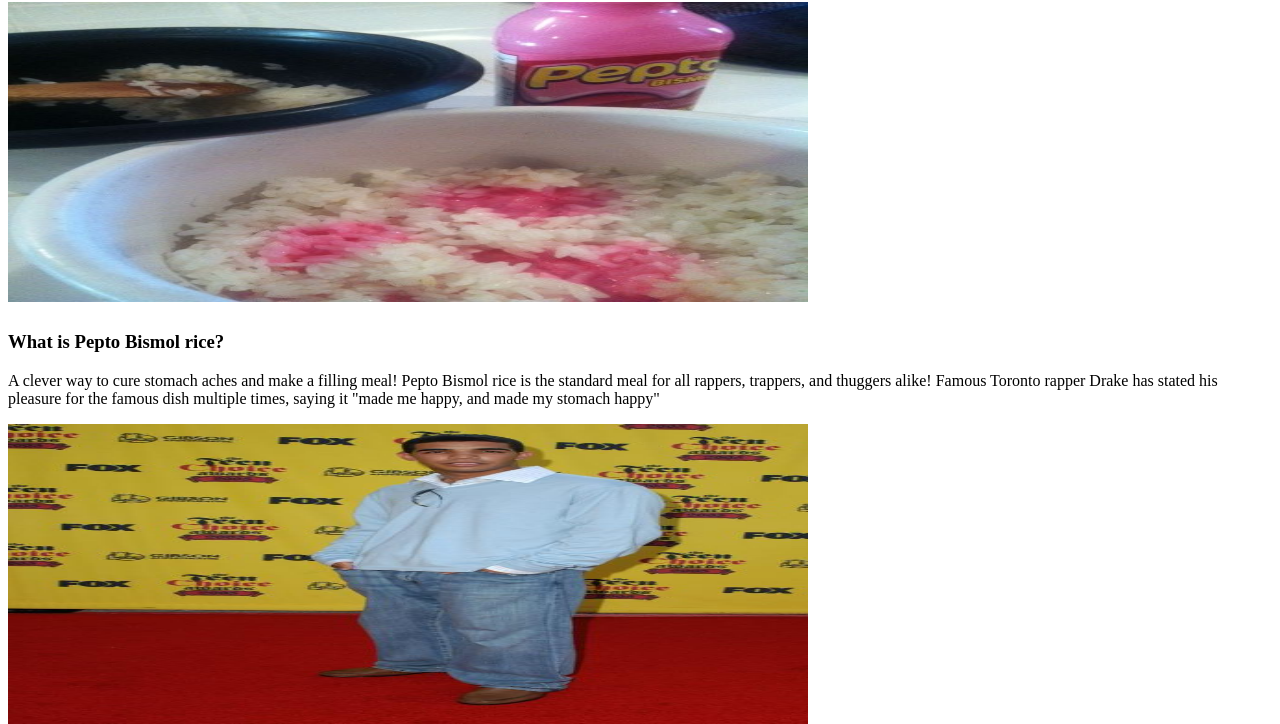
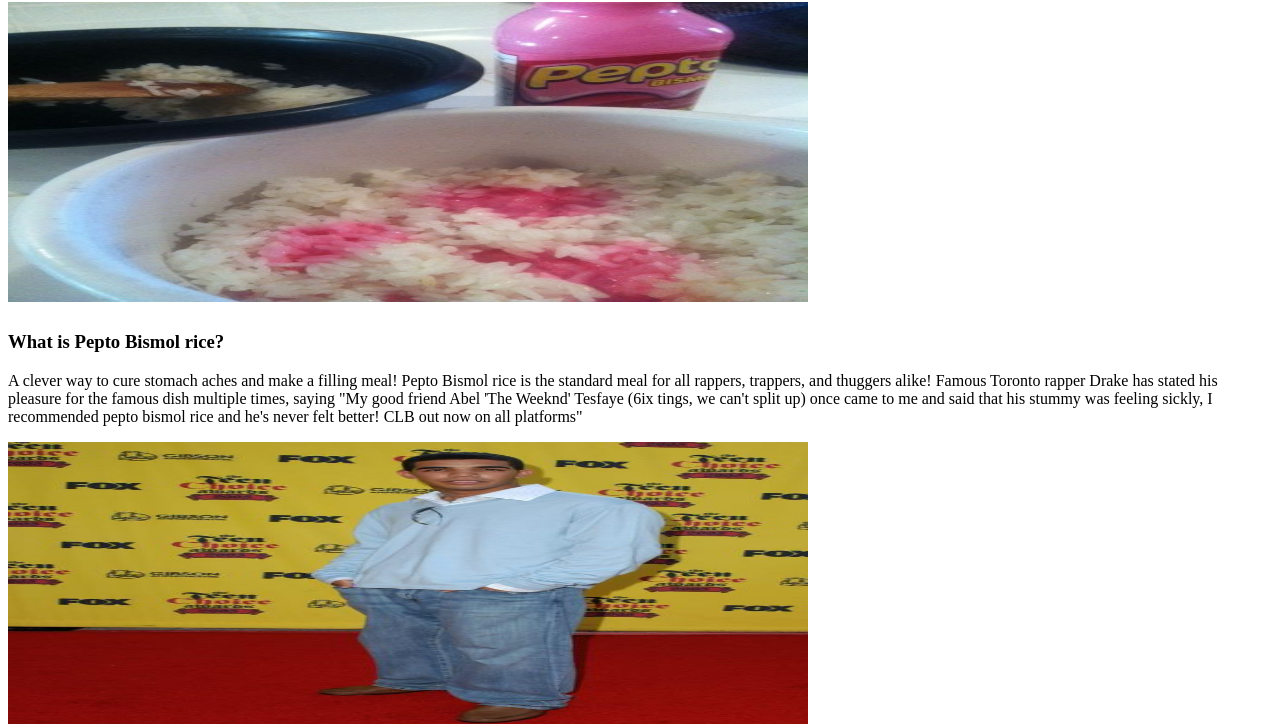
Before and after one commit to pod39/recipes-website, a plain HTML site: page recipes/pepto-rice.html in a window 1280 px wide. Shown: the part 78-802 px from the top of the page. Drawn offline with Linux system fonts and the light colour scheme.

```diff
--- a/recipes/pepto-rice.html
+++ b/recipes/pepto-rice.html
@@ -11,7 +11,10 @@
         <p>A clever way to cure stomach aches and make a filling meal! Pepto Bismol
         rice is the standard meal for all rappers, trappers, and thuggers alike!
         Famous Toronto rapper Drake has stated his pleasure for the famous dish
-        multiple times, saying it "made me happy, and made my stomach happy"</p>
+        multiple times, saying "My good friend Abel 'The Weeknd' Tesfaye
+        (6ix tings, we can't split up) once came to me and said that his stummy was
+        feeling sickly, I recommended pepto bismol rice and he's never felt better! CLB
+        out now on all platforms"</p>
         <img src="../images/drake.jpeg" alt="drake" height='300' width='800'/>
         <h3> Ingredients </h3>
         <ul>
```
